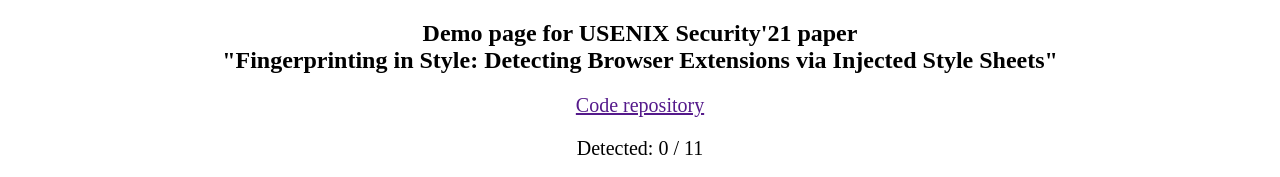
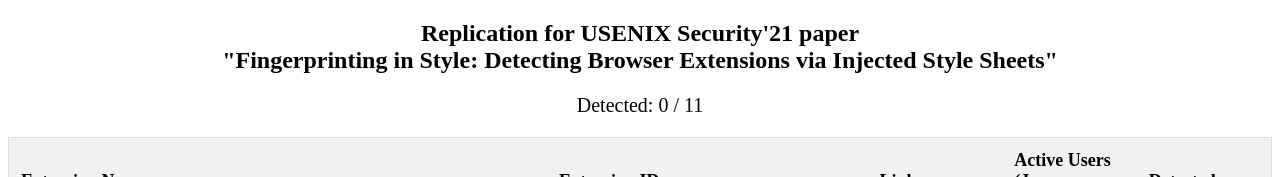
Before and after one commit to Starry-blue-sky/Demo-page-for-detecting-extensions-via-WARs, a plain HTML site: page index.html in a window 1280 px wide. Shown: the top 177 px of the page. Drawn offline with Linux system fonts and the light colour scheme.

Commit message:
Update index.html

```diff
--- a/index.html
+++ b/index.html
@@ -45,9 +45,8 @@
 </head>
 <body>
 <center>
-<h2>Demo page for USENIX Security'21 paper
+<h2>Replication for USENIX Security'21 paper
   <br>"Fingerprinting in Style: Detecting Browser Extensions via Injected Style Sheets"</h2>
-  <p style="font-size:20px"><a href="">Code repository</a></p>
   <p style="font-size:20px" id="detected_stats"></p>
 </center>
 
```
